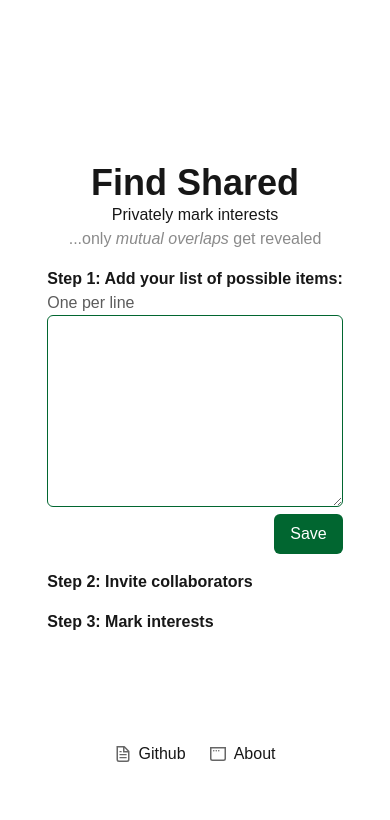
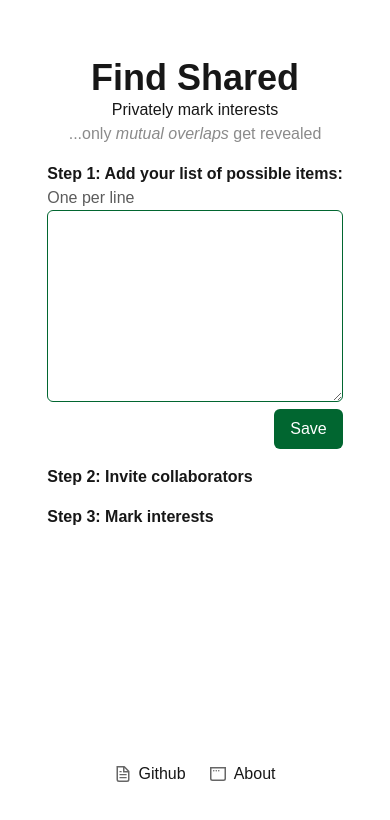
Before and after one commit to dsernst/find-shared, a Next.js app: page / in a window 390 px wide. Shown: the top 820 px of the page. Built offline with nearby package versions, Linux system fonts and the light colour scheme.

Commit message:
phone screens: Remove extra y margins

```diff
--- a/app/page.tsx
+++ b/app/page.tsx
@@ -11,8 +11,8 @@
   const [items, setItems] = useState('')
 
   return (
-    <div className="grid grid-rows-[20px_1fr_20px] items-center justify-items-center min-h-screen p-8 pb-20 gap-16 sm:p-20">
-      <main className="flex flex-col gap-4 row-start-2 items-start">
+    <div className="grid items-center justify-items-center min-h-screen p-8 gap-16 sm:p-20">
+      <main className="flex flex-col gap-4 items-start">
         <Header />
 
         <Step1AddItems items={items} setItems={setItems} />
```
